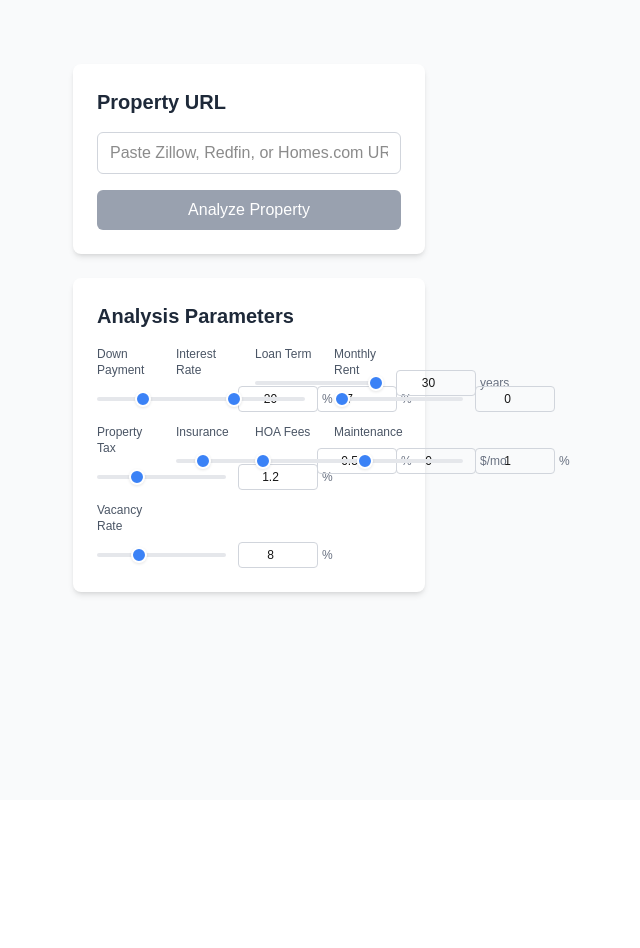
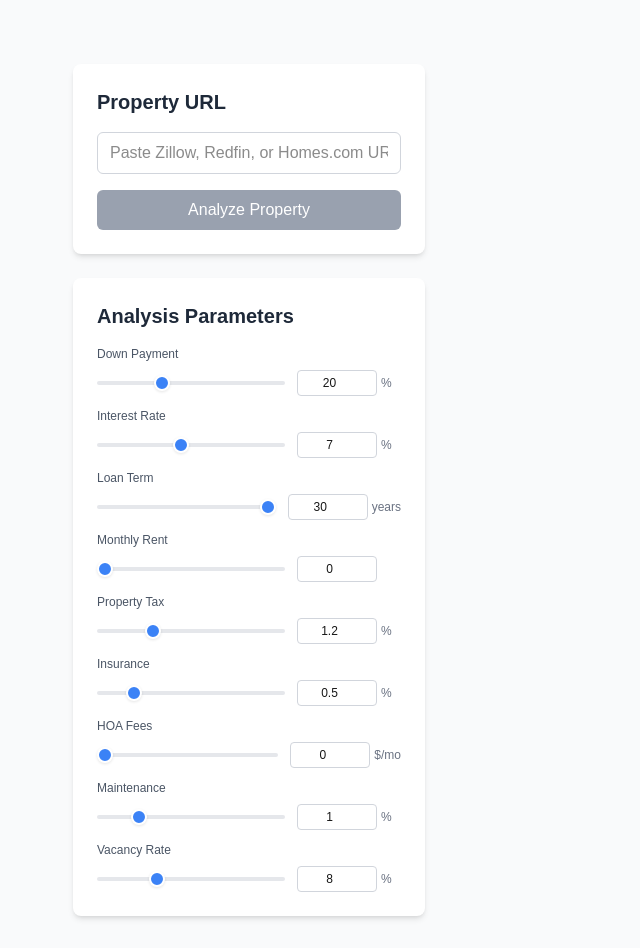
Before and after one commit to denniwang/real-analysis, a Next.js app: page / in a window 1280 px wide. Shown: the whole page, without its empty margins (7-647 px from the left). Before the commit the page ends 800 px from the top, so only its background shows below. Built offline with nearby package versions, Linux system fonts and the light colour scheme.

Commit message:
Update page.tsx

```diff
--- a/app/page.tsx
+++ b/app/page.tsx
@@ -228,7 +228,7 @@ export default function Home() {
           step={step}
           value={value}
           onChange={(e) => onChange(parseFloat(e.target.value))}
-          className="flex-1 h-1 bg-gray-200 rounded-lg appearance-none cursor-pointer slider"
+          className="w-40 md:w-52 lg:w-64 h-1 bg-gray-200 rounded-lg appearance-none cursor-pointer slider"
         />
         <div className="flex items-center gap-1">
           <input
@@ -306,7 +306,7 @@ export default function Home() {
                 Analysis Parameters
               </h2>
 
-              <div className="grid grid-cols-1 sm:grid-cols-2 lg:grid-cols-4 gap-3">
+              <div className="grid grid-cols-1 sm:grid-cols-2 lg:grid-cols-1 gap-3">
                 {SLIDER_CONFIGS.map((cfg) => (
                   <div className="space-y-3" key={cfg.key}>
                     <SliderInput
```
